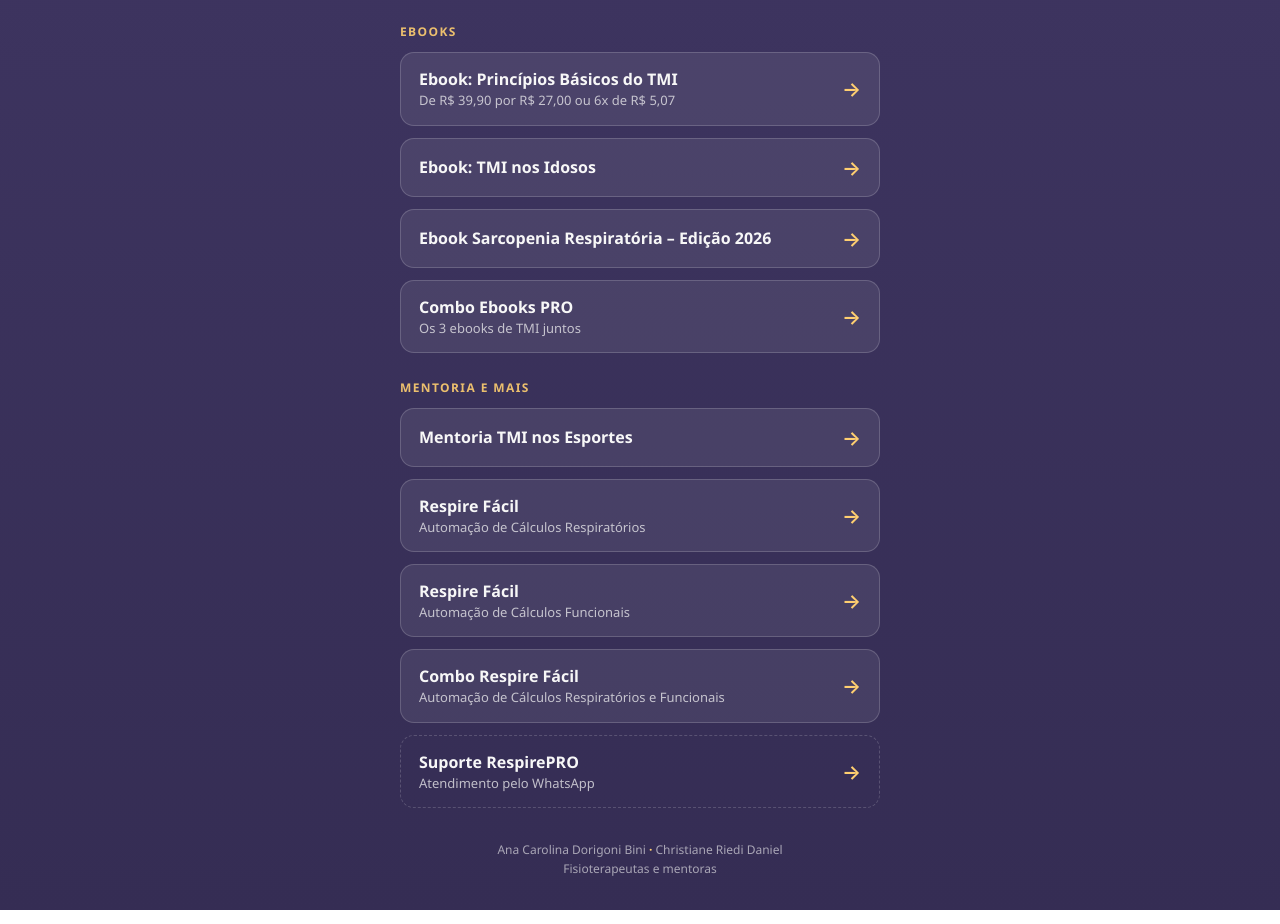
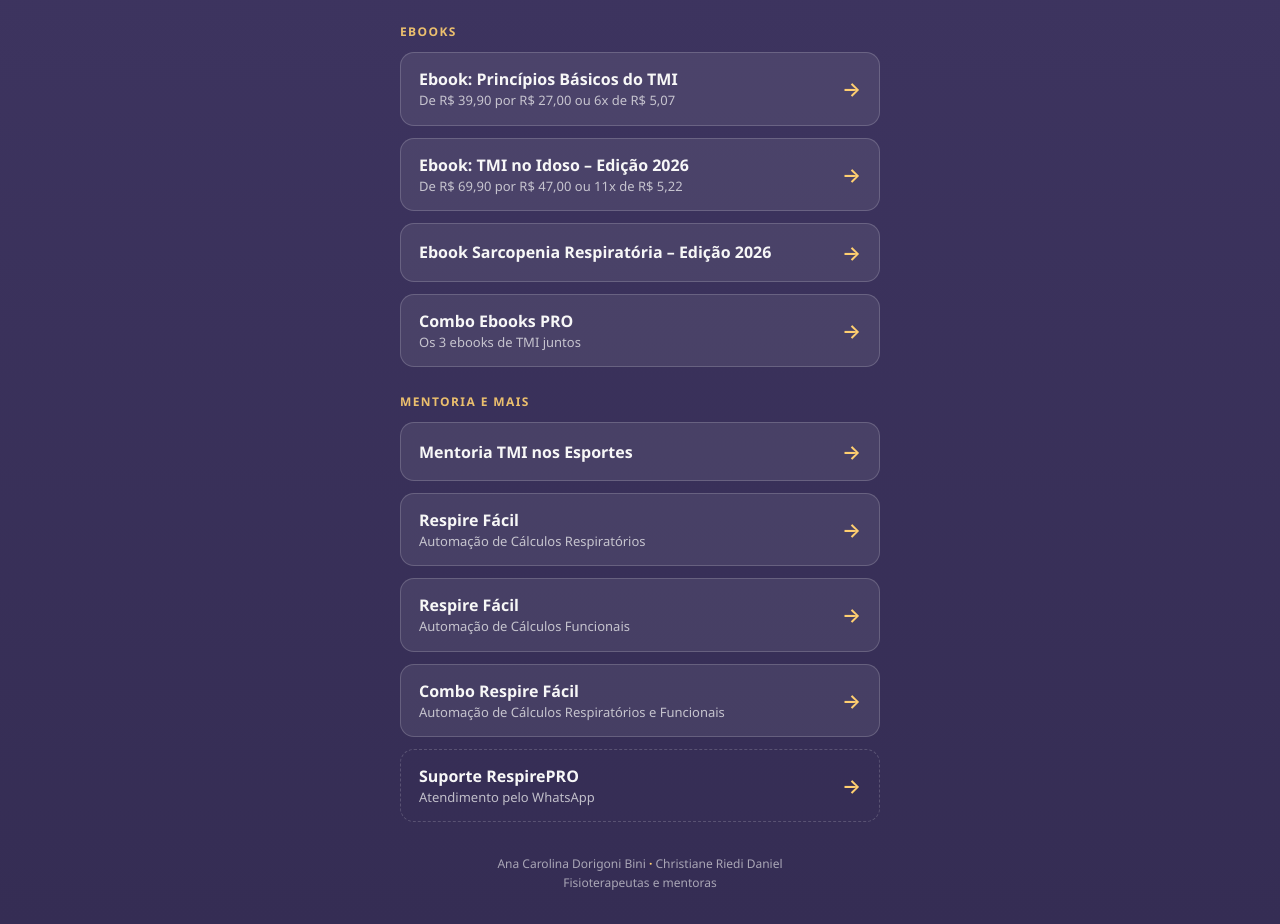
Before and after one commit to respireproagil-jpg/linkdabio, a plain HTML site: page index.html in a window 1280 px wide. Shown: the part 841-1765 px from the top of the page. Drawn offline with Linux system fonts and the light colour scheme.

Commit message:
Ebook TMI no Idoso: botão leva à nova página de vendas da Edição 2026 (R$ 47)
Co-Authored-By: Claude Opus 5.5 <noreply@anthropic.com>

```diff
--- a/index.html
+++ b/index.html
@@ -129,8 +129,8 @@
       <span class="seta" aria-hidden="true">→</span>
     </a>
 
-    <a class="btn" href="https://pay.kiwify.com.br/uVtFyy4" data-link="ebook-idosos" target="_blank" rel="noopener">
-      <span>Ebook: TMI nos Idosos</span>
+    <a class="btn" href="https://pagina-ebook-tmi.vercel.app/idoso/?utm_source=instagram&amp;utm_medium=bio&amp;utm_campaign=ebook-tmi-idoso" data-link="ebook-idosos" target="_blank" rel="noopener">
+      <span>Ebook: TMI no Idoso – Edição 2026<small>De R$ 69,90 por R$ 47,00 ou 11x de R$ 5,22</small></span>
       <span class="seta" aria-hidden="true">→</span>
     </a>
 
```
